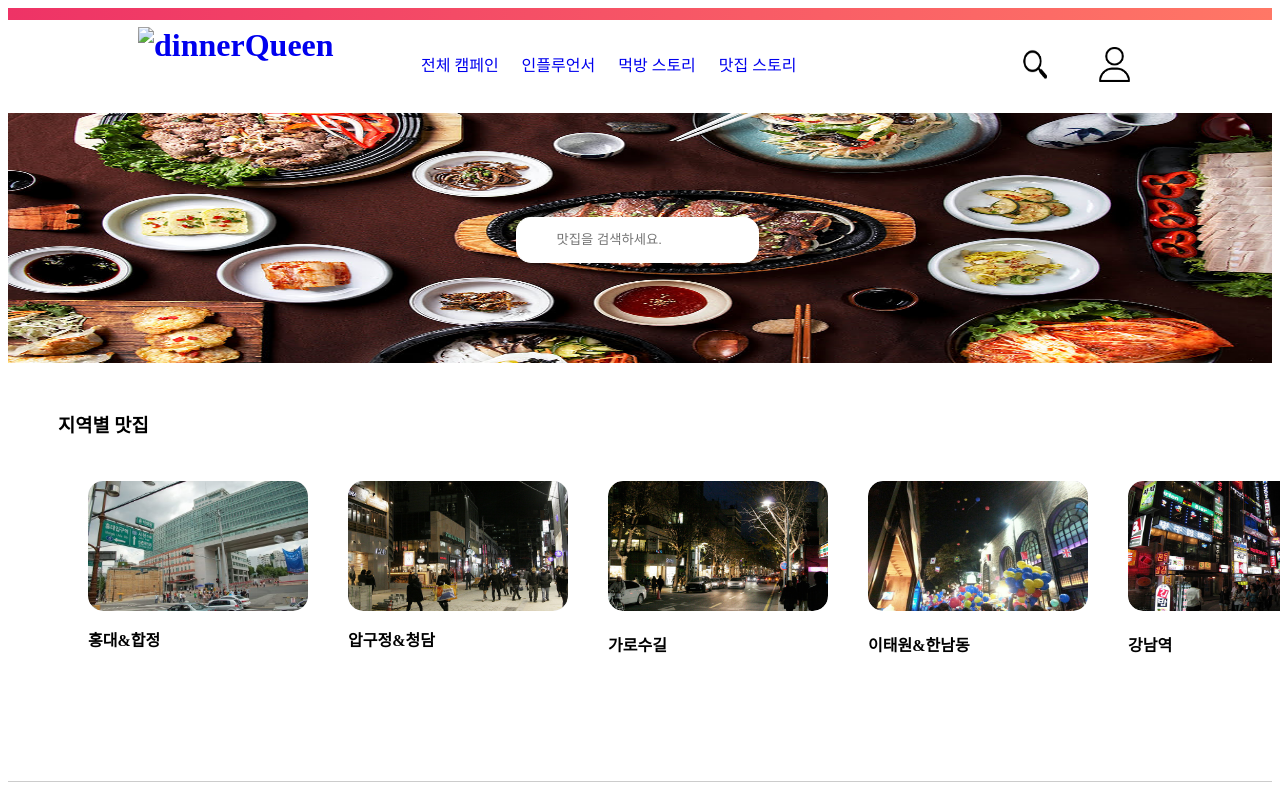
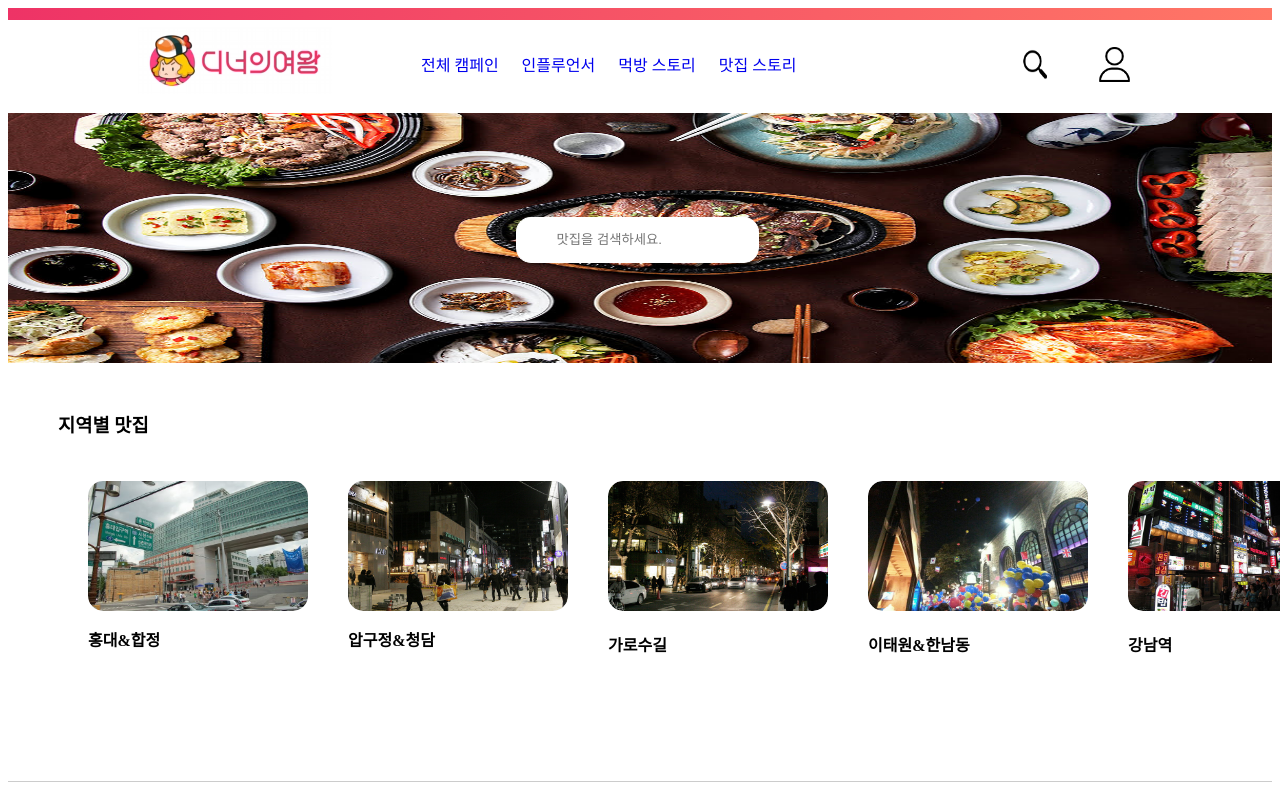
Before and after one commit to baekseungwon12345/semiWork, a plain HTML site: page index.html in a window 1280 px wide. Shown: the top 800 px of the page. Drawn offline with Linux system fonts and the light colour scheme.

Commit message:
Update index.html

```diff
--- a/index.html
+++ b/index.html
@@ -17,7 +17,7 @@
             <div id="range">
                 <h1 class="logo">
                     <a href="index.html">
-                        <img src="semiimage/logo.PNG" alt="dinnerQueen">
+                        <img src="세미프로젝트/logo.PNG" alt="dinnerQueen">
                     </a>
                 </h1>
                 <nav>
```
